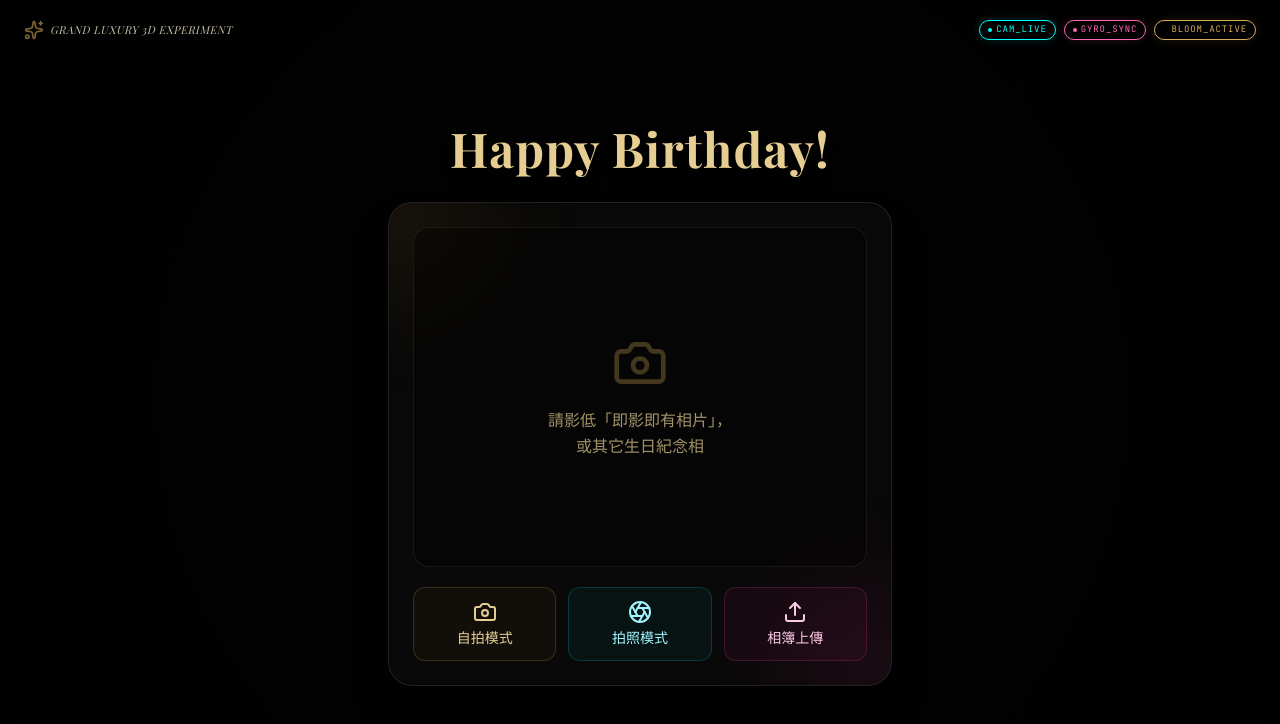
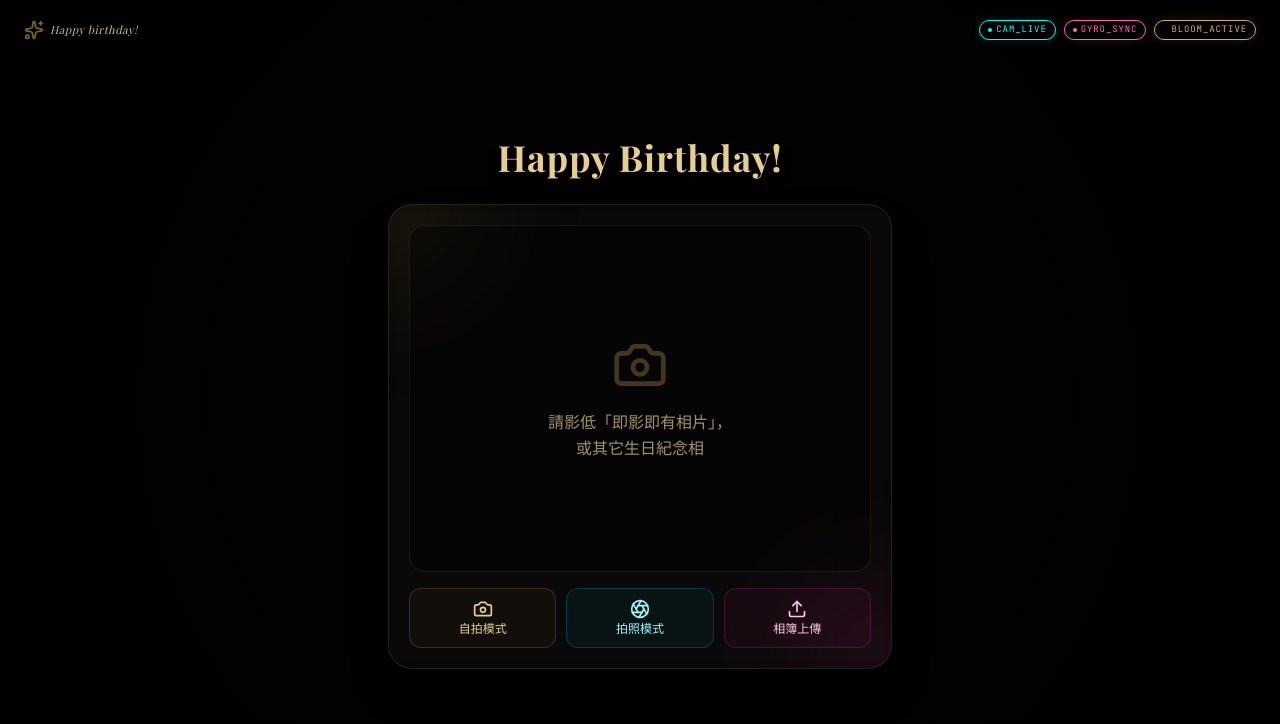
Before and after one commit to kazim01mao/BirthdayCake, a React (Vite) app: page / in a window 1280 px wide. Shown: the top 724 px of the page. Built offline with nearby package versions, Linux system fonts and the light colour scheme; a web font is replaced by a local one.

Commit message:
Update components: App, PolaroidCard, SelfieCamera

```diff
--- a/src/App.tsx
+++ b/src/App.tsx
@@ -135,11 +135,11 @@ export default function App() {
         </div>
       )}
 
-      {/* LUXURY WATERMARK LOGO BRANDING */}
+      {/* WATERMARK LOGO BRANDING */}
       <div className="absolute top-5 left-6 z-30 pointer-events-none flex items-center gap-1.5 opacity-80">
         <Sparkles className="w-5 h-5 text-gold-300 animate-pulse" />
-        <span className="font-serif italic text-gold-100 tracking-wider text-[11px] uppercase">
-          GRAND LUXURY 3D EXPERIMENT
+        <span className="font-serif italic text-gold-100 tracking-wider text-[11px]">
+          Happy birthday!
         </span>
       </div>
 
@@ -154,10 +154,10 @@ export default function App() {
             animate={{ opacity: 1, y: 0 }}
             exit={{ opacity: 0, scale: 0.95 }}
             transition={{ duration: 0.6, ease: "easeOut" }}
-            className="absolute inset-0 flex flex-col justify-center items-center px-2 xs:px-3 sm:px-4 overflow-y-auto py-4 xs:py-6 sm:py-10 z-20 min-h-screen"
+            className="absolute inset-0 flex flex-col justify-center items-center px-2 xs:px-3 sm:px-4 overflow-y-auto py-3 sm:py-8 z-20 min-h-screen"
           >
-            <div className="text-center max-w-[90vw] xs:max-w-sm sm:max-w-md mb-2 xs:mb-3 sm:mb-5 flex-shrink-0">
-              <h1 className="text-xl xs:text-2xl sm:text-3xl md:text-4xl lg:text-5xl font-serif tracking-wide text-gold-200 font-bold drop-shadow-xl select-text leading-tight py-1">
+            <div className="text-center max-w-[90vw] xs:max-w-sm sm:max-w-md mb-3 sm:mb-5 flex-shrink-0">
+              <h1 className="text-lg xs:text-xl sm:text-2xl md:text-3xl lg:text-4xl font-serif tracking-wide text-gold-200 font-bold drop-shadow-xl select-text leading-tight py-1">
                 Happy Birthday!
               </h1>
             </div>
@@ -213,10 +213,10 @@ export default function App() {
             animate={{ opacity: 1 }}
             exit={{ opacity: 0 }}
             transition={{ duration: 1.2 }}
-            className="absolute inset-0 flex flex-col justify-between p-3 xs:p-4 sm:p-6 z-10 pointer-events-none overflow-y-auto"
+            className="absolute inset-0 flex flex-col justify-between p-3 sm:p-5 z-10 pointer-events-none overflow-y-auto"
           >
             {/* Back button - top right */}
-            <div className="absolute top-4 xs:top-5 right-4 xs:right-5 sm:right-6 pointer-events-auto z-20">
+            <div className="absolute top-4 right-4 sm:top-5 sm:right-6 pointer-events-auto z-20">
               <button
                 onClick={() => { setIsCardOpen(false); setStep(2); }}
                 className="flex items-center justify-center w-8 h-8 xs:w-9 xs:h-9 sm:w-10 sm:h-10 rounded-full bg-white/5 hover:bg-white/10 border border-white/10 hover:border-white/20 text-gold-200/60 hover:text-gold-200 transition-all duration-300 cursor-pointer backdrop-blur-sm"
@@ -227,25 +227,25 @@ export default function App() {
             </div>
 
             {/* Top Glowing Title text */}
-            <div className="w-full text-center pt-[8vh] xs:pt-[10vh] sm:pt-16 md:pt-20">
+            <div className="w-full text-center pt-[5vh] sm:pt-12 md:pt-16">
               <motion.div
                 initial={{ opacity: 0, y: -15 }}
                 animate={{ opacity: 1, y: 0 }}
                 transition={{ duration: 0.8, type: "spring" }}
-                className="space-y-1.5 xs:space-y-2 sm:space-y-3 px-2 xs:px-3 sm:px-4"
+                className="space-y-2 sm:space-y-3 px-2 sm:px-4"
               >
-                <h1 className="text-xl xs:text-2xl sm:text-3xl md:text-4xl lg:text-5xl font-serif text-gold-200 tracking-wide font-bold drop-shadow-xl select-text py-1 sm:py-2 leading-tight px-1">
+                <h1 className="text-lg sm:text-2xl md:text-3xl lg:text-4xl font-serif text-gold-200 tracking-wide font-bold drop-shadow-xl select-text py-1 sm:py-2 leading-tight px-1">
                   願主賜恩典於你！
                 </h1>
 
-                <p className="text-[13px] xs:text-sm sm:text-base md:text-lg text-gray-300/90 max-w-[90vw] xs:max-w-xs sm:max-w-md mx-auto font-sans leading-relaxed pt-1 sm:pt-2 px-2">
+                <p className="text-xs sm:text-sm md:text-base text-gray-300/90 max-w-[90vw] xs:max-w-xs sm:max-w-md mx-auto font-sans leading-relaxed pt-1 sm:pt-2 px-2">
                   在新的一歲裡，恩典滿滿，每日都有與主同行的美好~
                 </p>
               </motion.div>
             </div>
 
             {/* Bottom floating button overlay */}
-            <div className="w-full pb-3 xs:pb-5 sm:pb-8 flex flex-col items-center pointer-events-auto flex-shrink-0">
+            <div className="w-full pb-3 sm:pb-8 flex flex-col items-center pointer-events-auto flex-shrink-0">
               <motion.button
                 id="btn-open-birthday-card"
                 onClick={() => setIsCardOpen(true)}
@@ -254,7 +254,7 @@ export default function App() {
                 initial={{ y: 20, opacity: 0 }}
                 animate={{ y: 0, opacity: 1 }}
                 transition={{ delay: 0.4, type: "spring", stiffness: 100 }}
-                className="py-2.5 xs:py-3 sm:py-4 px-5 xs:px-6 sm:px-10 bg-transparent border border-gold-300 text-gold-300 hover:bg-gold-400/10 hover:text-gold-200 font-serif font-bold text-[11px] xs:text-xs sm:text-sm tracking-[0.12em] xs:tracking-[0.15em] sm:tracking-[0.18em] uppercase rounded-full shadow-[0_0_20px_rgba(212,171,89,0.15)] flex items-center gap-1.5 xs:gap-2 cursor-pointer transition-all duration-300"
+                className="py-2 xs:py-2.5 sm:py-3 px-4 xs:px-5 sm:px-8 bg-transparent border border-gold-300 text-gold-300 hover:bg-gold-400/10 hover:text-gold-200 font-serif font-bold text-[10px] xs:text-[11px] sm:text-xs tracking-[0.1em] xs:tracking-[0.12em] sm:tracking-[0.15em] uppercase rounded-full shadow-[0_0_20px_rgba(212,171,89,0.15)] flex items-center gap-1 xs:gap-1.5 cursor-pointer transition-all duration-300"
               >
                 <MailOpen className="w-3 h-3 xs:w-3.5 xs:h-3.5 sm:w-4 sm:h-4 text-gold-300 flex-shrink-0" />
                 <span className="whitespace-nowrap">打開生日賀卡</span>
--- a/src/components/SelfieCamera.tsx
+++ b/src/components/SelfieCamera.tsx
@@ -129,13 +129,13 @@ export default function SelfieCamera({ onCapture }: SelfieCameraProps) {
   };
 
   return (
-    <div className="w-full max-w-lg mx-auto glass-morphism rounded-2xl sm:rounded-3xl p-3 xs:p-4 sm:p-6 shadow-2xl relative overflow-hidden flex flex-col items-center">
+    <div className="w-full max-w-lg mx-auto glass-morphism rounded-2xl sm:rounded-3xl p-3.5 sm:p-5 shadow-2xl relative overflow-hidden flex flex-col items-center">
       {/* Decorative ambient lights */}
       <div className="absolute -top-24 -left-24 w-48 h-48 rounded-full bg-gold-400 opacity-10 blur-3xl pointer-events-none" />
       <div className="absolute -bottom-24 -right-24 w-48 h-48 rounded-full bg-pink-500 opacity-10 blur-3xl pointer-events-none" />
 
       {/* Camera Preview Box */}
-      <div className="w-full aspect-[4/3] max-h-[42vh] xs:max-h-[48vh] sm:max-h-none bg-black/40 rounded-xl sm:rounded-2xl border border-gold-300/10 overflow-hidden relative shadow-inner">
+      <div className="w-full aspect-[4/3] max-h-[32vh] sm:max-h-[45vh] bg-black/40 rounded-xl sm:rounded-2xl border border-gold-300/10 overflow-hidden relative shadow-inner">
         {/* Loading spinner */}
         {loading && (
           <div className="absolute inset-0 flex flex-col items-center justify-center bg-black/60 z-20 space-y-3">
@@ -188,7 +188,7 @@ export default function SelfieCamera({ onCapture }: SelfieCameraProps) {
 
       {/* Error message */}
       {error && (
-        <p className="text-xs text-red-400/80 mt-3 text-center leading-relaxed bg-red-950/20 p-2.5 rounded-lg border border-red-900/30 w-full">
+        <p className="text-[10px] sm:text-xs text-red-400/80 mt-2 text-center leading-relaxed bg-red-950/20 p-2 rounded-lg border border-red-900/30 w-full">
           {error}
         </p>
       )}
@@ -204,51 +204,51 @@ export default function SelfieCamera({ onCapture }: SelfieCameraProps) {
       />
 
       {/* Bottom Action Buttons */}
-      <div className="w-full mt-4 sm:mt-5 space-y-2 sm:space-y-3">
+      <div className="w-full mt-3.5 sm:mt-4 space-y-2 sm:space-y-2.5">
         {!capturedPhoto ? (
-          <div className="grid grid-cols-3 gap-2 sm:gap-3">
+          <div className="grid grid-cols-3 gap-1.5 sm:gap-2.5">
             {/* 自拍模式 - Front Camera */}
             <button
               onClick={() => startCamera('user')}
               disabled={loading}
-              className="py-2.5 sm:py-3 px-2 rounded-lg sm:rounded-xl border border-gold-300/20 hover:border-gold-300/50 bg-gold-400/5 text-gold-200 transition-all duration-300 flex flex-col items-center justify-center gap-1 cursor-pointer disabled:opacity-50 disabled:cursor-not-allowed"
+              className="py-2 sm:py-2.5 px-1 rounded-lg sm:rounded-xl border border-gold-300/20 hover:border-gold-300/50 bg-gold-400/5 text-gold-200 transition-all duration-300 flex flex-col items-center justify-center gap-0.5 cursor-pointer disabled:opacity-50 disabled:cursor-not-allowed"
             >
-              <Camera className="w-5 h-5 sm:w-6 sm:h-6 flex-shrink-0" />
-              <span className="text-xs sm:text-sm font-sans whitespace-nowrap">自拍模式</span>
+              <Camera className="w-4 h-4 sm:w-5 sm:h-5 flex-shrink-0" />
+              <span className="text-[10px] sm:text-xs font-sans whitespace-nowrap">自拍模式</span>
             </button>
 
             {/* 拍照模式 - Rear Camera */}
             <button
               onClick={() => startCamera('environment')}
               disabled={loading}
-              className="py-2.5 sm:py-3 px-2 rounded-lg sm:rounded-xl border border-cyan-400/20 hover:border-cyan-400/50 bg-cyan-400/5 text-cyan-200 transition-all duration-300 flex flex-col items-center justify-center gap-1 cursor-pointer disabled:opacity-50 disabled:cursor-not-allowed"
+              className="py-2 sm:py-2.5 px-1 rounded-lg sm:rounded-xl border border-cyan-400/20 hover:border-cyan-400/50 bg-cyan-400/5 text-cyan-200 transition-all duration-300 flex flex-col items-center justify-center gap-0.5 cursor-pointer disabled:opacity-50 disabled:cursor-not-allowed"
             >
-              <Aperture className="w-5 h-5 sm:w-6 sm:h-6 flex-shrink-0" />
-              <span className="text-xs sm:text-sm font-sans whitespace-nowrap">拍照模式</span>
+              <Aperture className="w-4 h-4 sm:w-5 sm:h-5 flex-shrink-0" />
+              <span className="text-[10px] sm:text-xs font-sans whitespace-nowrap">拍照模式</span>
             </button>
 
             {/* 相簿上傳 */}
             <button
               onClick={() => fileInputRef.current?.click()}
               disabled={loading}
-              className="py-2.5 sm:py-3 px-2 rounded-lg sm:rounded-xl border border-pink-500/20 hover:border-pink-500/50 bg-pink-500/5 text-pink-200 transition-all duration-300 flex flex-col items-center justify-center gap-1 cursor-pointer disabled:opacity-50 disabled:cursor-not-allowed"
+              className="py-2 sm:py-2.5 px-1 rounded-lg sm:rounded-xl border border-pink-500/20 hover:border-pink-500/50 bg-pink-500/5 text-pink-200 transition-all duration-300 flex flex-col items-center justify-center gap-0.5 cursor-pointer disabled:opacity-50 disabled:cursor-not-allowed"
             >
-              <Upload className="w-5 h-5 sm:w-6 sm:h-6 flex-shrink-0" />
-              <span className="text-xs sm:text-sm font-sans whitespace-nowrap">相簿上傳</span>
+              <Upload className="w-4 h-4 sm:w-5 sm:h-5 flex-shrink-0" />
+              <span className="text-[10px] sm:text-xs font-sans whitespace-nowrap">相簿上傳</span>
             </button>
           </div>
         ) : (
-          <div className="space-y-2 sm:space-y-3">
+          <div className="space-y-1.5 sm:space-y-2.5">
             <button
               onClick={confirmPhoto}
-              className="w-full py-3 sm:py-4 bg-gradient-to-r from-emerald-600 to-emerald-400 hover:from-emerald-700 hover:to-emerald-500 text-white font-semibold rounded-lg sm:rounded-xl shadow-lg shadow-emerald-500/10 transition-all duration-300 active:scale-[0.98] flex items-center justify-center gap-2 cursor-pointer text-sm sm:text-base"
+              className="w-full py-2.5 sm:py-3.5 bg-gradient-to-r from-emerald-600 to-emerald-400 hover:from-emerald-700 hover:to-emerald-500 text-white font-semibold rounded-lg sm:rounded-xl shadow-lg shadow-emerald-500/10 transition-all duration-300 active:scale-[0.98] flex items-center justify-center gap-2 cursor-pointer text-sm sm:text-base"
             >
               <Check className="w-4 h-4 sm:w-5 sm:h-5 flex-shrink-0" />
               確認開始生日儀式
             </button>
             <button
               onClick={retakePhoto}
-              className="w-full py-2.5 sm:py-3 bg-white/5 hover:bg-white/10 text-gray-300 text-xs rounded-lg sm:rounded-xl transition-all duration-300 flex items-center justify-center gap-1.5 cursor-pointer border border-white/5"
+              className="w-full py-2 sm:py-2.5 bg-white/5 hover:bg-white/10 text-gray-300 text-xs rounded-lg sm:rounded-xl transition-all duration-300 flex items-center justify-center gap-1.5 cursor-pointer border border-white/5"
             >
               <RefreshCw className="w-3.5 h-3.5 sm:w-4 sm:h-4 flex-shrink-0" />
               重新拍攝 / 上傳
```
Also changed, not shown: src/components/PolaroidCard.tsx (+13 -13 lines).
